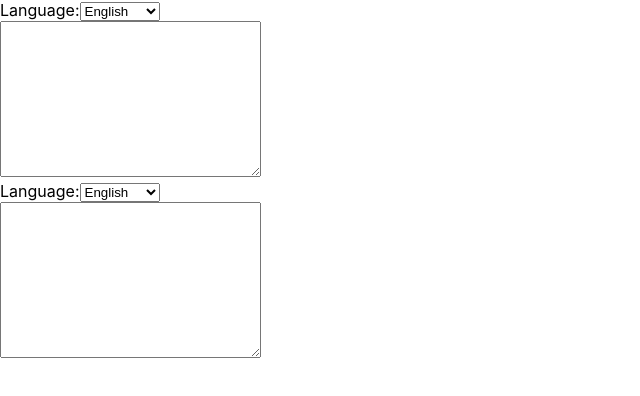
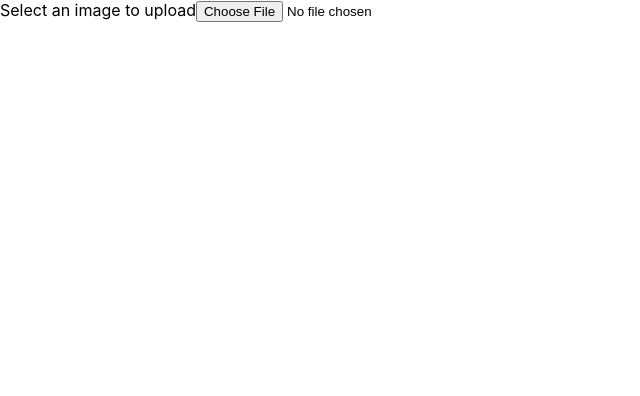
Before and after one commit to plutoniumcat/react-translation-app-v2, a React (Create React App) app: page /image in a window 1280 px wide. Shown: the top 396 px of the page, without its empty margins (0-640 px from the left). Built offline with nearby package versions, Linux system fonts and the light colour scheme.

Commit message:
Implement image upload component

```diff
--- a/package.json
+++ b/package.json
@@ -8,6 +8,7 @@
     "@testing-library/user-event": "^13.5.0",
     "react": "^18.2.0",
     "react-dom": "^18.2.0",
+    "react-router-dom": "^6.11.2",
     "react-scripts": "5.0.1",
     "web-vitals": "^2.1.4"
   },
--- a/src/App.js
+++ b/src/App.js
@@ -1,9 +1,16 @@
+import { BrowserRouter, Routes, Route } from 'react-router-dom';
 import Homepage from './components/Homepage';
+import ImageReader from './components/ImageReader';
 
 function App() {
   return (
     <div className="App">
-      <Homepage />
+      <BrowserRouter>
+        <Routes>
+          <Route path="/" element={<Homepage />} />
+          <Route path="/image" element={<ImageReader />} />
+        </Routes>
+      </BrowserRouter>
     </div>
   );
 }
--- /dev/null
+++ b/src/components/ImageReader.jsx
@@ -0,0 +1,18 @@
+import { useState } from "react"
+
+export default function ImageReader() {
+    const [inputString, setInputString] = useState("");
+    const [imageFile, setImageFile] = useState(null);
+
+    const handleFile = (e) => {
+        console.log(e.target.files)
+        setImageFile(URL.createObjectURL(e.target.files[0]));
+    }
+
+  return (
+    <div>
+        <label htmlFor="image-upload">Select an image to upload</label>
+        <input type="file" name="image-upload" onChange={ (e) => handleFile(e) } />
+    </div>
+  )
+}
```
Also changed, not shown: 1 other file (tests, documents, lock files or other folders).
